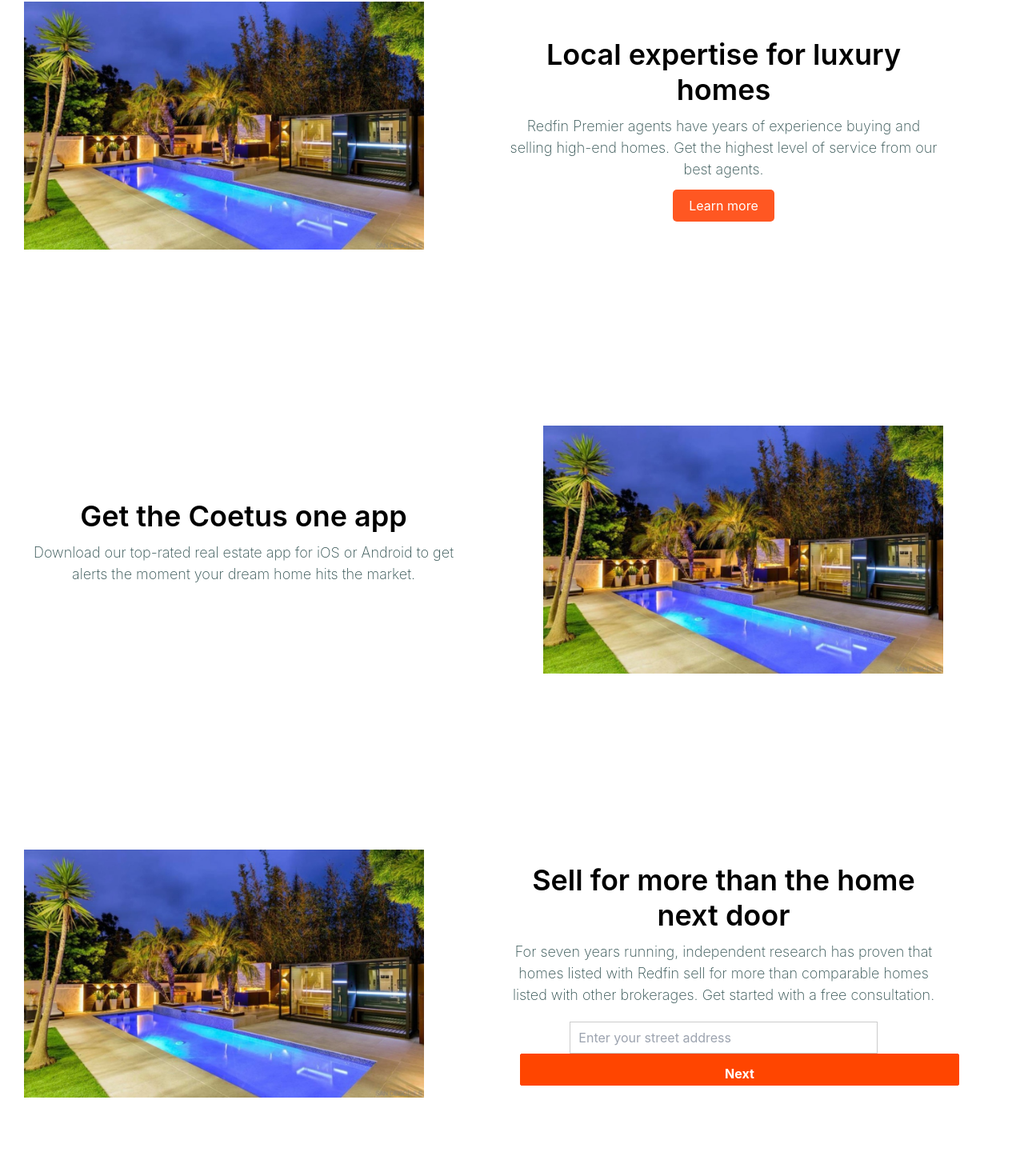
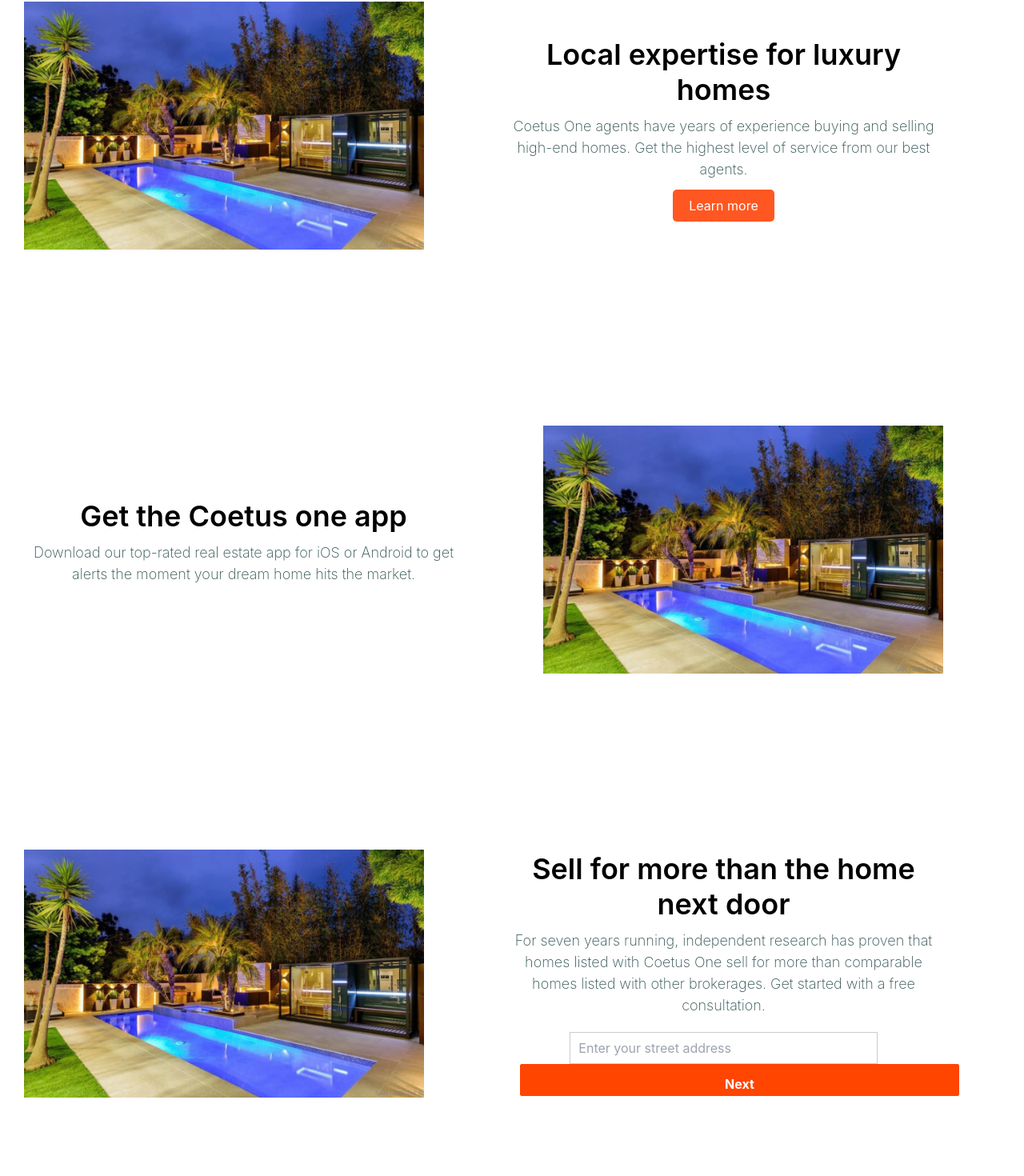
Before and after one commit to Kingsley320/Coetus_One_Properties, a React (Vite) app: page / in a window 1280 px wide. Shown: the part 603-2073 px from the top of the page at 80% size. Built offline with nearby package versions, Linux system fonts and the light colour scheme.

Commit message:
Home page for both users and agents

```diff
--- a/src/pages/Home.jsx
+++ b/src/pages/Home.jsx
@@ -8,6 +8,7 @@ import homeImage3 from "../assets/images/0961546823-544968651-original (1).jpg";
 import homeImage4 from "../assets/images/0961546823-544968651-original (1).jpg";
 import Footer from "../components/Footer";
 import { BsFillCaretDownFill } from "react-icons/bs";
+import { Link } from "react-router-dom";
 
 
 
@@ -57,11 +58,11 @@ function Home() {
             </div>
             <div className="custom-copy">
               <div className="custom-text">
-                <span>Redfin Premier agents have years of experience buying and selling high-end homes. Get the highest level of service from our best agents.</span>
+                <span>Coetus One agents have years of experience buying and selling high-end homes. Get the highest level of service from our best agents.</span>
               </div>
             </div>
             <div className="custom-cta">
-              <a href="/premier" className="custom-button" tabindex="0" role="button">
+              <a href="#" className="custom-button" tabindex="0" role="button">
                 <span>Learn more</span>
               </a>
             </div>
@@ -101,7 +102,7 @@ function Home() {
             </div>
             <div className="custom-copy">
               <div className="custom-text">
-                <span>For seven years running, independent research has proven that homes listed with Redfin sell for more than comparable homes listed with other brokerages. Get started with a free consultation.</span>
+                <span>For seven years running, independent research has proven that homes listed with Coetus One sell for more than comparable homes listed with other brokerages. Get started with a free consultation.</span>
               </div>
             </div>
             <div className="custom-search">
@@ -127,7 +128,7 @@ function Home() {
             </div>
             <div className="custom-search">
               <input type="text" class="search-input-box" placeholder="City, Address, School, Building, ZIP" title="Enter your street address" />
-              <button className="search-button-input2"><IoSearch /></button>
+              <Link to="/properties-page"><button className="search-button-input2 custom-button"><IoSearch /></button></Link>
             </div>
           </div>
         </div>
```
